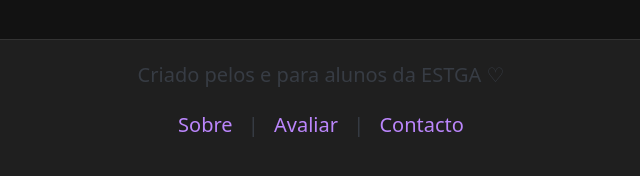
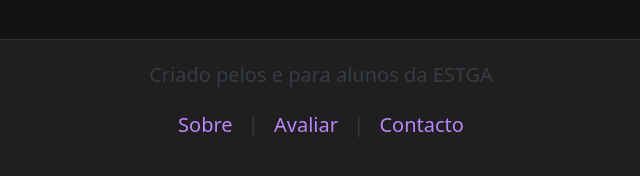
Before and after one commit to ratmir-delas/horario-simples-estga, a plain HTML site: page index.html in a window 1280 px wide. Shown: the part 678-854 px from the top of the page, 319-959 px from the left. Drawn offline with nearby package versions, Linux system fonts and the light colour scheme.

Commit message:
Remove heart emoji!

```diff
--- a/index.html
+++ b/index.html
@@ -43,7 +43,7 @@
 
 <footer>
     <!-- <p>© 2024 ESTGA - Escola Superior de Tecnologia e Gestão de Águeda</p> -->
-    <p>Criado pelos e para alunos da ESTGA &#9825;</p>
+    <p>Criado pelos e para alunos da ESTGA</p>
     <p>
         <a href="sobre.html">Sobre</a> |
         <a href="https://forms.office.com/Pages/ResponsePage.aspx?id=rloCwbmYIUC0tsIBIUuITgMLZTBW6LJLjn6rWyu2XclURUg4M0czWEMzVEZTUlhRRFc4UFA4RTFMMy4u">Avaliar</a> |
```
Also changed, not shown: sobre.html (+1 -1 lines).
